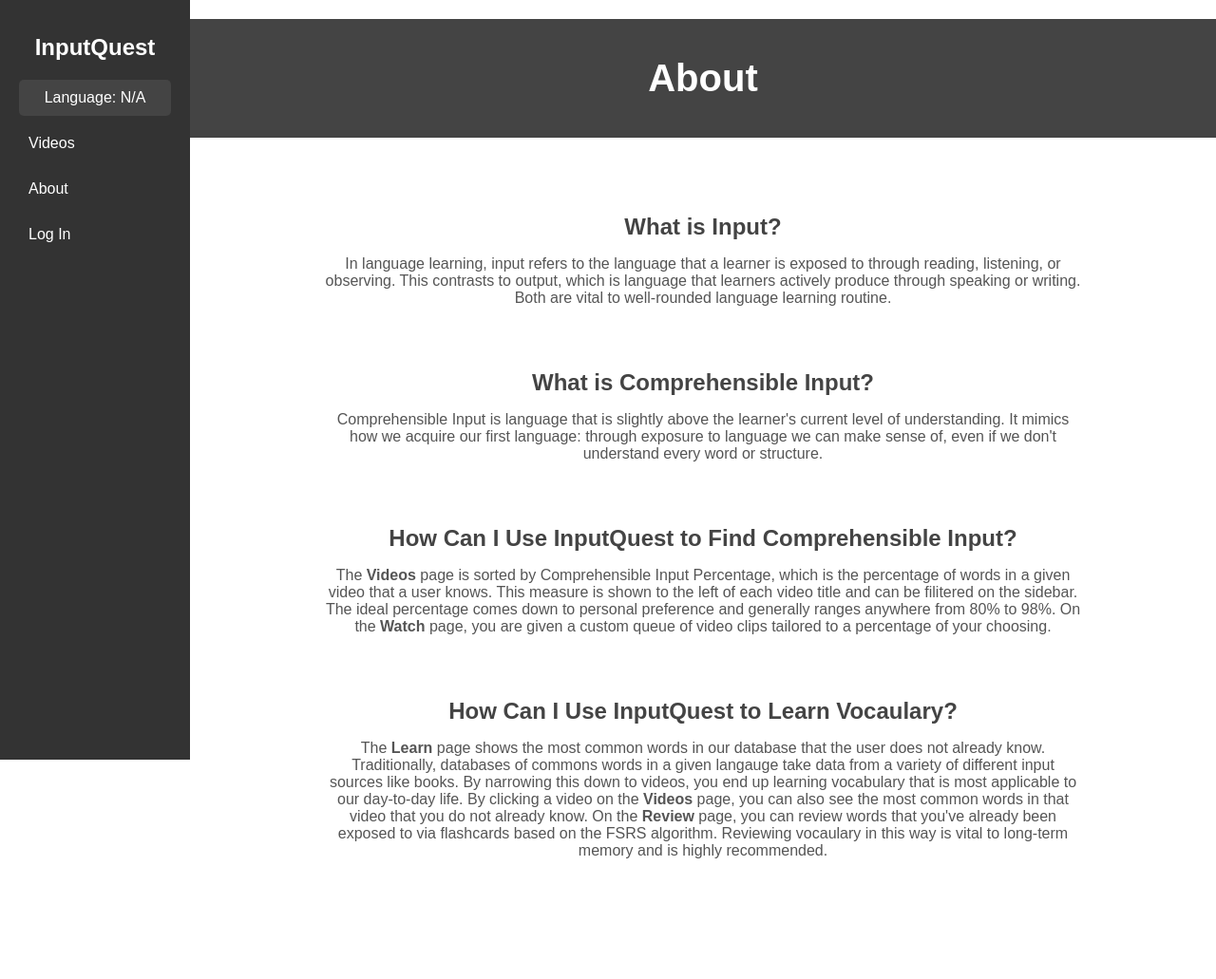
After one commit to nyeager16/epiclang, a Django app: page /app/about/ in a window 1280 px wide. The commit adds this page. Shown: the whole page at 95% size. Run offline with Django 5.2, Linux system fonts and the light colour scheme.

Commit message:
Add About page, Fix data import management command

```diff
--- a/app/models.py
+++ b/app/models.py
@@ -13,7 +13,7 @@ class Language(models.Model):
 
 class Word(models.Model):
     word_text = models.CharField(max_length=40, db_index=True)
-    lang = models.ForeignKey(Language, on_delete=models.SET_NULL, null=True)
+    lang = models.ForeignKey(Language, on_delete=models.SET_NULL, null=True, db_index=True)
     tag = models.CharField(max_length=60, null=True, db_index=True)
     wtype = models.CharField(max_length=60, null=True, db_index=True)
     abb = models.CharField(max_length=40, null=True, db_index=True)
@@ -49,8 +49,8 @@ class WatchHistory(models.Model):
 class WordInstance(models.Model):
     word = models.ForeignKey(Word, on_delete=models.CASCADE)
     video = models.ForeignKey(Video, on_delete=models.CASCADE)
-    start = models.CharField(max_length=10)
-    end = models.CharField(max_length=10)
+    start = models.CharField(max_length=10, db_index=True)
+    end = models.CharField(max_length=10, db_index=True)
     def __str__(self):
         return self.word.word_text
 
--- /dev/null
+++ b/app/static/app/css/about.css
@@ -0,0 +1,75 @@
+/* Global Styles */
+body {
+  font-family: 'Arial', sans-serif;
+  margin: 0;
+  padding: 0;
+  margin-left: 200px;
+  padding-top: 20px;
+  background-color: #fff;
+}
+
+/* Header Section */
+.qa-header {
+  text-align: center;
+  background-color: #444; /* Green background */
+  color: white;
+  padding: 40px 20px;
+}
+
+.qa-header h1 {
+  font-size: 2.5rem;
+  margin: 0;
+}
+
+.qa-header p {
+  font-size: 1.2rem;
+  margin-top: 10px;
+}
+
+/* Q&A Section */
+.qa-section {
+  max-width: 800px;
+  margin: 40px auto;
+  padding: 20px;
+  text-align: center; /* Centering text */
+}
+
+.qa-item {
+  margin-bottom: 30px;
+  padding-bottom: 20px;
+  text-align: center; /* Centering text */
+}
+
+.qa-item:last-child {
+  border-bottom: none;
+}
+
+.question {
+  font-size: 1.5rem;
+  color: #444;
+  margin-bottom: 10px;
+}
+
+.answer {
+  font-size: 1rem;
+  color: #555;
+}
+
+/* Responsive Design */
+@media (max-width: 768px) {
+  .qa-header h1 {
+    font-size: 2rem;
+  }
+
+  .qa-header p {
+    font-size: 1rem;
+  }
+
+  .qa-section {
+    padding: 15px;
+  }
+
+  .question {
+    font-size: 1.3rem;
+  }
+}
--- /dev/null
+++ b/app/templates/about.html
@@ -0,0 +1,61 @@
+{% load static %}
+<!DOCTYPE html>
+<html lang="en">
+<head>
+    <meta charset="UTF-8">
+    <meta name="viewport" content="width=device-width, initial-scale=1.0">
+    <title>About</title>
+    <link rel="stylesheet" href="{% static 'app/css/sidebar.css' %}">
+    <link rel="stylesheet" href="{% static 'app/css/about.css' %}">
+</head>
+<body>
+  {% block sidebar %}
+  {% include 'sidebar.html' %}
+  {% endblock %}
+  <header class="qa-header">
+    <h1>About</h1>
+  </header>
+  <section class="qa-section">
+    <div class="qa-item">
+      <h2 class="question">What is Input?</h2>
+      <p class="answer">In language learning, input refers to the language
+        that a learner is exposed to through reading, listening, or observing.
+        This contrasts to output, which is language that learners actively
+        produce through speaking or writing. Both are vital to well-rounded
+        language learning routine.
+      </p>
+    </div>
+    <div class="qa-item">
+      <h2 class="question">What is Comprehensible Input?</h2>
+      <p class="answer">Comprehensible Input is language that is slightly
+        above the learner's current level of understanding. It mimics how we
+        acquire our first language: through exposure to language we can make
+        sense of, even if we don't understand every word or structure.
+      </p>
+    </div>
+    <div class="qa-item">
+      <h2 class="question">How Can I Use InputQuest to Find Comprehensible Input?</h2>
+      <p class="answer">The <b>Videos</b> page is sorted by Comprehensible Input
+        Percentage, which is the percentage of words in a given video that a user knows.
+        This measure is shown to the left of each video title and can be filitered on the
+        sidebar. The ideal percentage comes down to personal preference and generally
+        ranges anywhere from 80% to 98%. On the <b>Watch</b> page, you are given a custom
+        queue of video clips tailored to a percentage of your choosing.
+    </p>
+    </div>
+    <div class="qa-item">
+      <h2 class="question">How Can I Use InputQuest to Learn Vocaulary?</h2>
+      <p class="answer">The <b>Learn</b> page shows the most common words in our database
+        that the user does not already know. Traditionally, databases of commons words
+        in a given langauge take data from a variety of different input sources like books.
+        By narrowing this down to videos, you end up learning vocabulary that is most applicable
+        to our day-to-day life. By clicking a video on the <b>Videos</b> page, you can also
+        see the most common words in that video that you do not already know. On the
+        <b>Review</b> page, you can review words that you've already been exposed to via flashcards
+        based on the FSRS algorithm. Reviewing vocaulary in this way is vital to long-term memory and
+        is highly recommended.
+    </p>
+    </div>
+  </section>
+</body>
+</html>
--- a/app/templates/all_videos.html
+++ b/app/templates/all_videos.html
@@ -25,9 +25,10 @@
         <a href="{% url 'watch' %}">Watch</a>
         <a href="{% url 'learn' %}">Learn</a>
         <a href="{% url 'review' %}">Review</a>
-        <a href="{% url 'account' %}">Account</a>
         {% endif %}
+        <a href="{% url 'about' %}">About</a>
         {% if user.is_authenticated %}
+        <a href="{% url 'flashcards' %}">My Vocabulary</a>
             <form action="{% url 'logout' %}" method="POST" style="display:inline;">
                 {% csrf_token %}
                 <button type="submit">Log Out</button>
--- a/app/templates/sidebar.html
+++ b/app/templates/sidebar.html
@@ -8,9 +8,10 @@
     <a href="{% url 'watch' %}">Watch</a>
     <a href="{% url 'learn' %}">Learn</a>
     <a href="{% url 'review' %}">Review</a>
-    <a href="{% url 'account' %}">Account</a>
     {% endif %}
+    <a href="{% url 'about' %}">About</a>
     {% if user.is_authenticated %}
+    <a href="{% url 'flashcards' %}">My Vocabulary</a>
         <form action="{% url 'logout' %}" method="POST" style="display:inline;">
             {% csrf_token %}
             <button type="submit">Log Out</button>
--- a/app/urls.py
+++ b/app/urls.py
@@ -26,5 +26,7 @@ urlpatterns = [
     path("account/", views.account, name="account"),
     path("account/flashcards", views.flashcards, name="flashcards"),
 
+    path("about/", views.about, name="about"),
+
     path('update-definition/<int:word_id>/', views.update_definition, name='update_definition'),
 ]
--- a/app/views.py
+++ b/app/views.py
@@ -10,7 +10,7 @@ from django.db.models import Count, F, Q
 from django.db.models.functions import Coalesce
 from .forms import SignUpForm
 from .tasks import calculate_video_CI
-from .utils import setup_user, get_video_data, get_CI_video_sections
+from .utils import setup_user, get_video_data, get_CI_video_sections, add_words
 import json
 from deep_translator import GoogleTranslator
 
@@ -109,7 +109,6 @@ def watch_queue(request):
             watch_history = WatchHistory(user=user, video=Video.objects.get(id=id), start=start, end=end)
             watch_history.save()
 
-        # Redirect back to the same page (refresh)
         return redirect(request.path_info)
 
     user_preferences = UserPreferences.objects.get(user=user)
@@ -127,7 +126,7 @@ def watch_queue(request):
 def update_comprehension_filter(request):
     if request.method == 'POST':
         try:
-            data = json.loads(request.body)  # Load JSON data
+            data = json.loads(request.body)
 
             min_comprehension = data.get('min_comprehension', 0)
             max_comprehension = data.get('max_comprehension', 100)
@@ -154,7 +153,6 @@ class VideoDetailView(View):
 
         word_limit = 20
 
-        # Query the top 50 most common words, considering root and child words
         common_words = (
             WordInstance.objects
             .filter(video=video)
@@ -173,7 +171,7 @@ class VideoDetailView(View):
         # Filter new words that the user does not already know
         new_words = [word for word in common_words if word['root_word'] not in known_words]
 
-        new_words = new_words[:word_limit]  # Limit to 50 words
+        new_words = new_words[:word_limit]
 
         child_words_mapping = defaultdict(set)  # Store child words as a set
 
@@ -181,12 +179,11 @@ class VideoDetailView(View):
             root_text = root_word['root_word']
             child_words = (
                 WordInstance.objects
-                .filter(Q(video=video) & (Q(word__root__word_text=root_text) | Q(word__word_text=root_text)))  # Filter by the root word
+                .filter(Q(video=video) & (Q(word__root__word_text=root_text) | Q(word__word_text=root_text)))
                 .values_list('word__word_text', flat=True)  # Get the text of the child words
             )
             # Add child words to the mapping
-
-            child_words_mapping[root_text].update(child_words)  # Use set to ensure uniqueness
+            child_words_mapping[root_text].update(child_words)
 
         # Convert sets back to lists for rendering
         child_words_mapping = {root: list(children) for root, children in child_words_mapping.items()}
@@ -200,9 +197,7 @@ class VideoDetailView(View):
             user = request.user
             word_id = request.POST.get('word_id')
 
-            word = Word.objects.filter(word_text=word_id).first()
-            userword = UserWord(user=user, word=word)
-            userword.save()
+            add_words(user, [word_id])
             calculate_video_CI(user.id)
 
         return redirect('video_detail', pk=pk)
@@ -215,13 +210,11 @@ def review(request):
     words_to_review = UserWord.objects.filter(user=user, needs_review=True, next_review__lte=now())
 
     if not words_to_review.exists():
-        # Optionally pass a message or flag indicating that there are no words to review
         message = "No words to review at the moment."
-        words_data = []  # No words to serialize
+        words_data = []
         definitions = []
     else:
-        message = None  # No message needed if there are words to review
-        # Convert QuerySet to a list of dictionaries that can be serialized to JSON
+        message = None
         words_data = list(words_to_review.values('id', 'word_id', 'word__word_text'))
         word_id = words_data[0]['word_id']
 
@@ -305,6 +298,10 @@ def signup(request):
 def account(request):
 
     return render(request, 'account.html')
+
+def about(request):
+
+    return render(request, 'about.html')
 
 @login_required(login_url="/app/login/")
 def learn(request):
```
Also changed, not shown: app/management/commands/resetdb.py (+4 -4 lines), app/management/commands/tabimport.py (+12 -5 lines), app/static/app/css/account.css (+4 -4 lines), app/static/app/css/style.css (+37 -36 lines), app/utils.py (+6 -1 lines), 1 other file.
